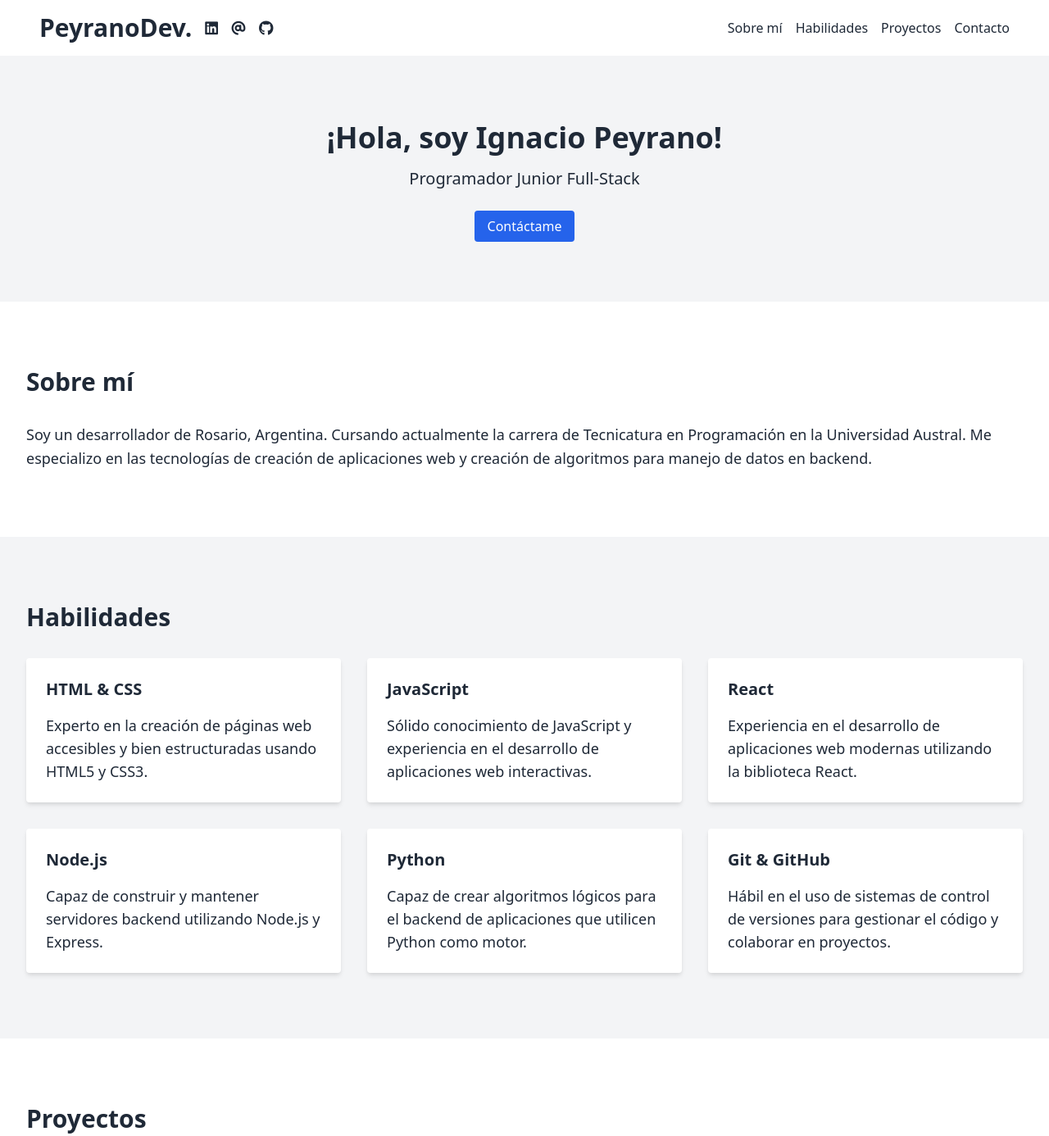
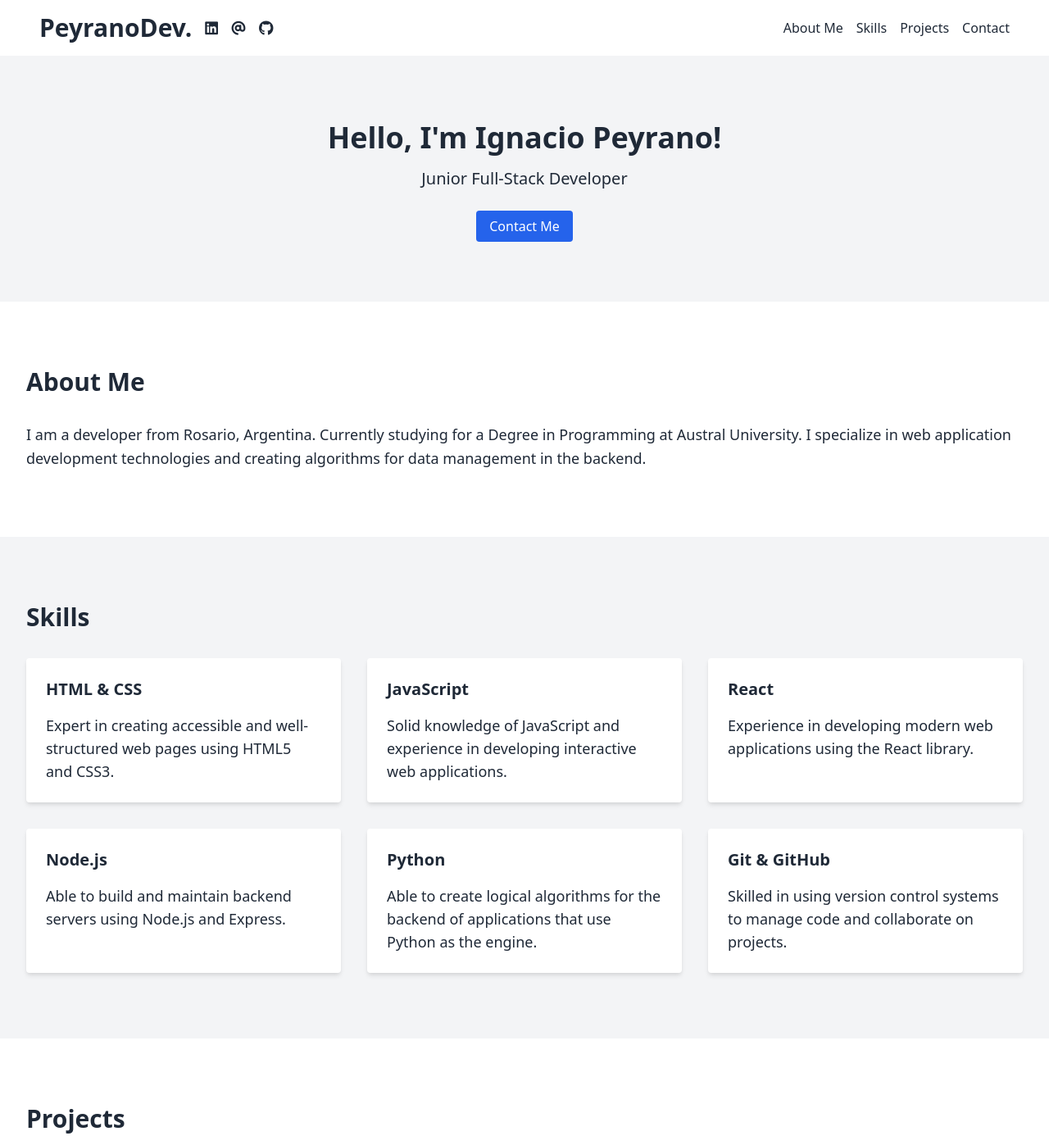
Before and after one commit to PeyranoDev/PeyranoDev.github.io, a website: page index.html in a window 1280 px wide. Shown: the top 1386 px of the page at 82% size. Drawn offline with nearby package versions, Linux system fonts and the light colour scheme.

Commit message:
Update index.html

```diff
--- a/index.html
+++ b/index.html
@@ -1,9 +1,9 @@
 <!DOCTYPE html>
-<html lang="es">
+<html lang="en">
 <head>
     <meta charset="UTF-8">
     <meta name="viewport" content="width=device-width, initial-scale=1.0">
-    <title>Portfolio de Peyrano</title>
+    <title>Peyrano's Portfolio</title>
     <link href="https://cdnjs.cloudflare.com/ajax/libs/tailwindcss/2.2.19/tailwind.min.css" rel="stylesheet">
     <link href="https://cdnjs.cloudflare.com/ajax/libs/aos/2.3.4/aos.css" rel="stylesheet">
     <link rel="stylesheet" href="https://cdnjs.cloudflare.com/ajax/libs/font-awesome/6.0.0-beta3/css/all.min.css">
@@ -27,56 +27,56 @@
                 </div>
             </div>
             <nav class="flex gap-4">
-                <a href="#about" class="hover:text-blue-600">Sobre mí</a>
-                <a href="#skills" class="hover:text-blue-600">Habilidades</a>
-                <a href="#projects" class="hover:text-blue-600">Proyectos</a>
-                <a href="#contact" class="hover:text-blue-600">Contacto</a>
+                <a href="#about" class="hover:text-blue-600">About Me</a>
+                <a href="#skills" class="hover:text-blue-600">Skills</a>
+                <a href="#projects" class="hover:text-blue-600">Projects</a>
+                <a href="#contact" class="hover:text-blue-600">Contact</a>
             </nav>
         </div>
     </header>
 
     <section id="hero" class="bg-gray-100 text-center py-20" data-aos="fade-in">
         <div class="container mx-auto px-4 lg:px-8">
-            <h2 class="text-4xl font-bold mb-4">¡Hola, soy Ignacio Peyrano!</h2>
-            <p class="text-xl mb-8">Programador Junior Full-Stack</p>
-            <a href="#contact" class="bg-blue-600 text-white py-2 px-4 rounded hover:bg-blue-700">Contáctame</a>
+            <h2 class="text-4xl font-bold mb-4">Hello, I'm Ignacio Peyrano!</h2>
+            <p class="text-xl mb-8">Junior Full-Stack Developer</p>
+            <a href="#contact" class="bg-blue-600 text-white py-2 px-4 rounded hover:bg-blue-700">Contact Me</a>
         </div>
     </section>
 
     <section id="about" class="py-20" data-aos="fade-right">
         <div class="container mx-auto px-4 lg:px-8">
-            <h2 class="text-3xl font-bold mb-8">Sobre mí</h2>
-            <p class="text-lg leading-relaxed">Soy un desarrollador de Rosario, Argentina. Cursando actualmente la carrera de Tecnicatura en Programación en la Universidad Austral. Me especializo en las tecnologías de creación de aplicaciones web y creación de algoritmos para manejo de datos en backend.</p>
+            <h2 class="text-3xl font-bold mb-8">About Me</h2>
+            <p class="text-lg leading-relaxed">I am a developer from Rosario, Argentina. Currently studying for a Degree in Programming at Austral University. I specialize in web application development technologies and creating algorithms for data management in the backend.</p>
         </div>
     </section>
 
     <section id="skills" class="bg-gray-100 py-20" data-aos="fade-left">
         <div class="container mx-auto px-4 lg:px-8">
-            <h2 class="text-3xl font-bold mb-8">Habilidades</h2>
+            <h2 class="text-3xl font-bold mb-8">Skills</h2>
             <div class="grid grid-cols-1 md:grid-cols-2 lg:grid-cols-3 gap-8">
                 <div class="bg-white p-6 shadow-md rounded">
                     <h3 class="text-xl font-bold mb-4">HTML & CSS</h3>
-                    <p class="text-lg">Experto en la creación de páginas web accesibles y bien estructuradas usando HTML5 y CSS3.</p>
+                    <p class="text-lg">Expert in creating accessible and well-structured web pages using HTML5 and CSS3.</p>
                 </div>
                 <div class="bg-white p-6 shadow-md rounded">
                     <h3 class="text-xl font-bold mb-4">JavaScript</h3>
-                    <p class="text-lg">Sólido conocimiento de JavaScript y experiencia en el desarrollo de aplicaciones web interactivas.</p>
+                    <p class="text-lg">Solid knowledge of JavaScript and experience in developing interactive web applications.</p>
                 </div>
                 <div class="bg-white p-6 shadow-md rounded">
                     <h3 class="text-xl font-bold mb-4">React</h3>
-                    <p class="text-lg">Experiencia en el desarrollo de aplicaciones web modernas utilizando la biblioteca React.</p>
+                    <p class="text-lg">Experience in developing modern web applications using the React library.</p>
                 </div>
                 <div class="bg-white p-6 shadow-md rounded">
                     <h3 class="text-xl font-bold mb-4">Node.js</h3>
-                    <p class="text-lg">Capaz de construir y mantener servidores backend utilizando Node.js y Express.</p>
+                    <p class="text-lg">Able to build and maintain backend servers using Node.js and Express.</p>
                 </div>
                 <div class="bg-white p-6 shadow-md rounded">
                     <h3 class="text-xl font-bold mb-4">Python</h3>
-                    <p class="text-lg">Capaz de crear algoritmos lógicos para el backend de aplicaciones que utilicen Python como motor.</p>
+                    <p class="text-lg">Able to create logical algorithms for the backend of applications that use Python as the engine.</p>
                 </div>
                 <div class="bg-white p-6 shadow-md rounded">
                     <h3 class="text-xl font-bold mb-4">Git & GitHub</h3>
-                    <p class="text-lg">Hábil en el uso de sistemas de control de versiones para gestionar el código y colaborar en proyectos.</p>
+                    <p class="text-lg">Skilled in using version control systems to manage code and collaborate on projects.</p>
                 </div>
             </div>
         </div>
@@ -84,7 +84,7 @@
 
     <section id="projects" class="py-20" data-aos="fade-up">
         <div class="container mx-auto px-4 lg:px-8">
-            <h2 class="text-3xl font-bold mb-8">Proyectos</h2>
+            <h2 class="text-3xl font-bold mb-8">Projects</h2>
             <div class="relative max-w-4xl mx-auto">
                 <div class="carousel flex overflow-hidden">
                     <img src="project1.jpg" alt="Project 1" class="min-w-full transition-transform duration-500 ease-in-out">
@@ -101,21 +101,21 @@
 
     <section id="contact" class="bg-gray-100 py-20" data-aos="fade-in">
         <div class="container mx-auto px-4 lg:px-8">
-            <h2 class="text-3xl font-bold mb-8">Contacto</h2>
+            <h2 class="text-3xl font-bold mb-8">Contact</h2>
             <form action="#" class="max-w-xl mx-auto">
                 <div class="mb-4">
-                    <label for="name" class="block text-lg font-bold mb-2">Nombre</label>
+                    <label for="name" class="block text-lg font-bold mb-2">Name</label>
                     <input type="text" id="name" class="w-full p-3 border border-gray-300 rounded" required>
                 </div>
                 <div class="mb-4">
-                    <label for="email" class="block text-lg font-bold mb-2">Correo electrónico</label>
+                    <label for="email" class="block text-lg font-bold mb-2">Email</label>
                     <input type="email" id="email" class="w-full p-3 border border-gray-300 rounded" required>
                 </div>
                 <div class="mb-4">
-                    <label for="message" class="block text-lg font-bold mb-2">Mensaje</label>
+                    <label for="message" class="block text-lg font-bold mb-2">Message</label>
                     <textarea id="message" class="w-full p-3 border border-gray-300 rounded" rows="5" required></textarea>
                 </div>
-                <button type="submit" class="bg-blue-600 text-white py-3 px-6 rounded hover:bg-blue-700">Enviar</button>
+                <button type="submit" class="bg-blue-600 text-white py-3 px-6 rounded hover:bg-blue-700">Send</button>
             </form>
         </div>
     </section>
```
